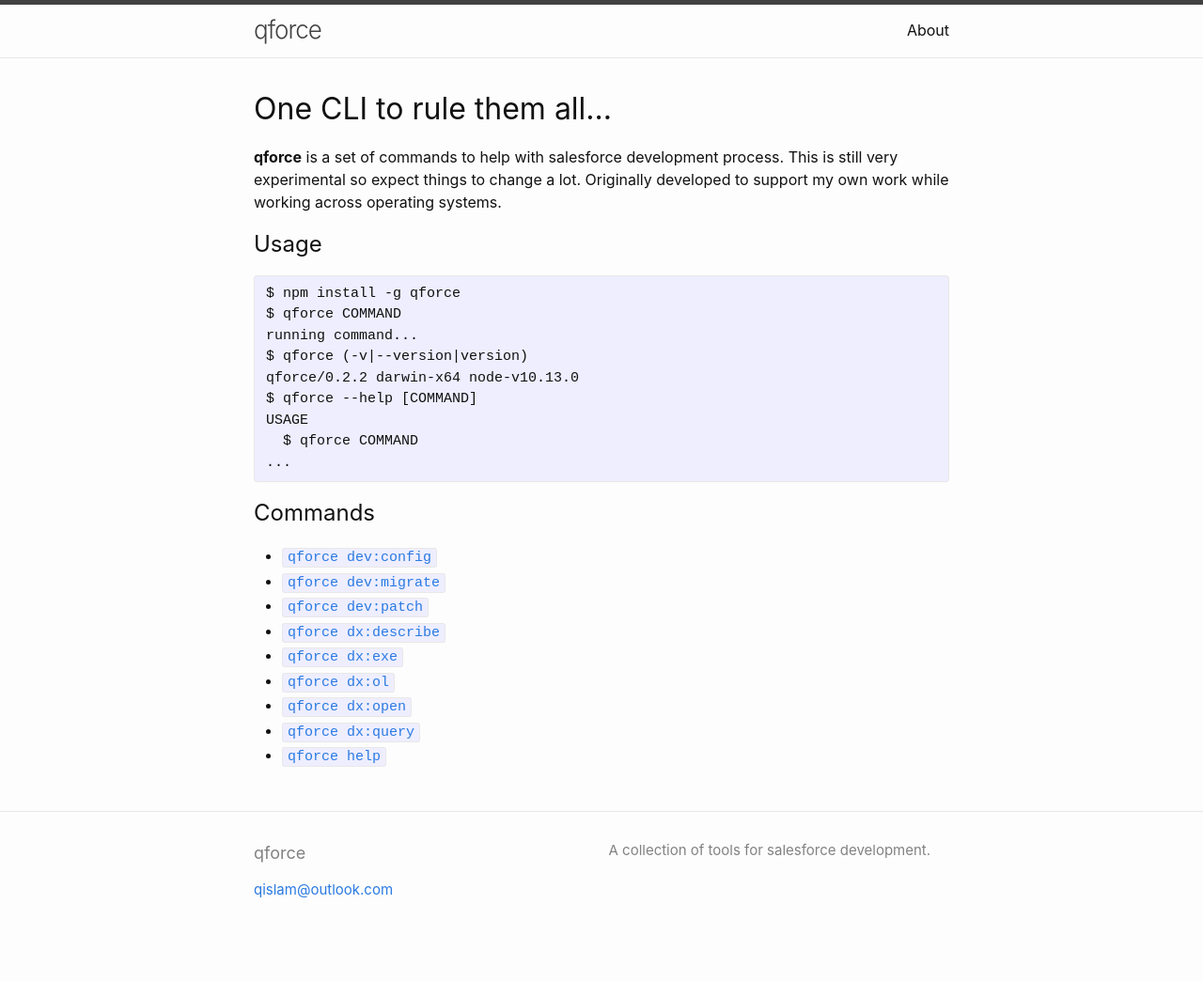
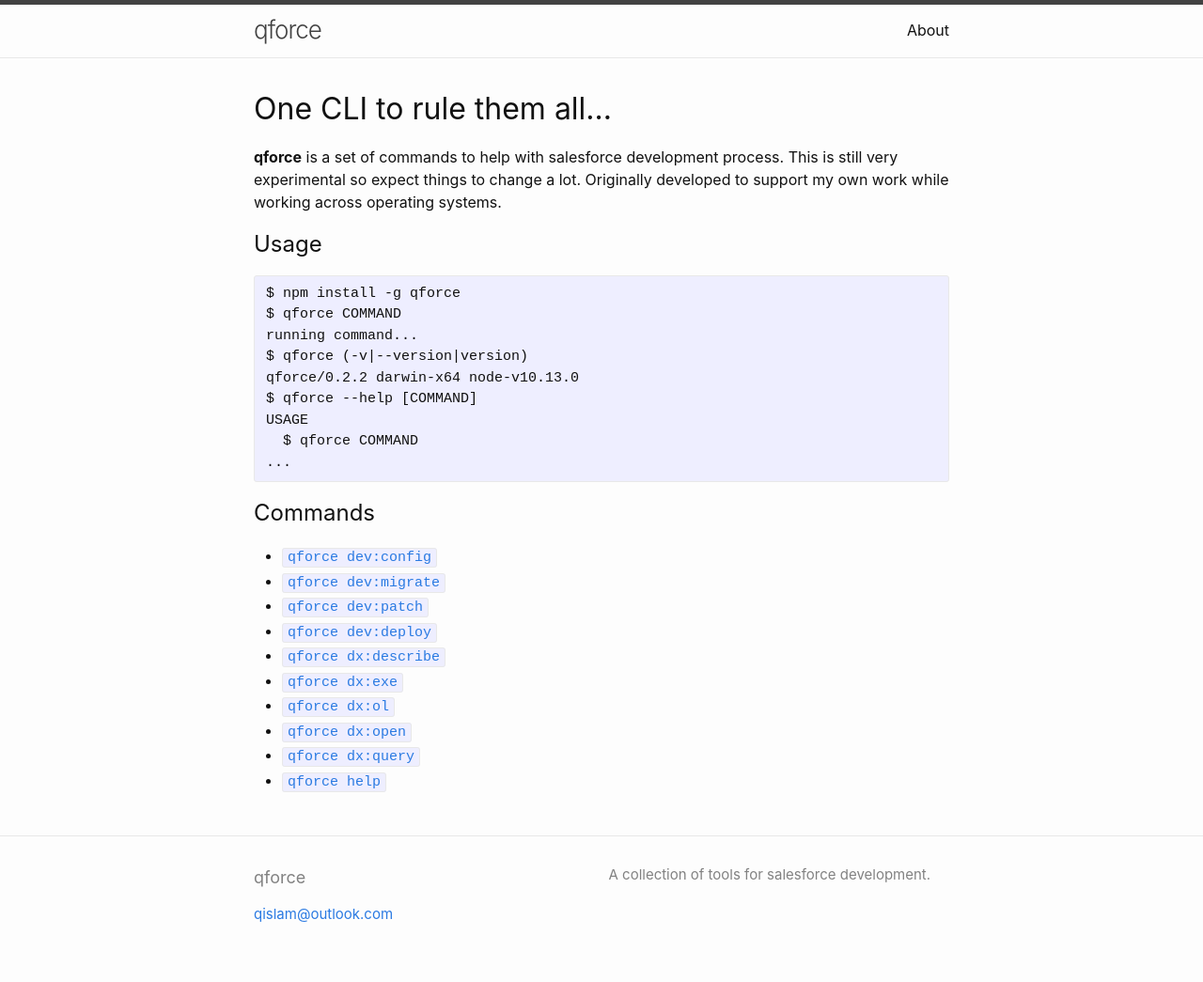
Before and after one commit to qislam/qforce, a Jekyll site: the page built from docs/index.md, in a window 1280 px wide. Shown: the whole page at 94% size. Built offline with Jekyll 4.4.1, drawn with Linux system fonts in a browser that asks for light colours; before the commit the page ends 1018 px from its top, so only the background shows below that.

Commit message:
added deploy link

```diff
--- a/docs/index.md
+++ b/docs/index.md
@@ -27,6 +27,7 @@
 - [`qforce dev:config`](usermanual/dev-config.html)
 - [`qforce dev:migrate`](usermanual/dev-migrate.html)
 - [`qforce dev:patch`](usermanual/dev-patch.html)
+- [`qforce dev:deploy`](usermanual/dev-deploy.html)
 - [`qforce dx:describe`](usermanual/dx-describe.html)
 - [`qforce dx:exe`](usermanual/dx-exe.html)
 - [`qforce dx:ol`](usermanual/dx-ol.html)
```
